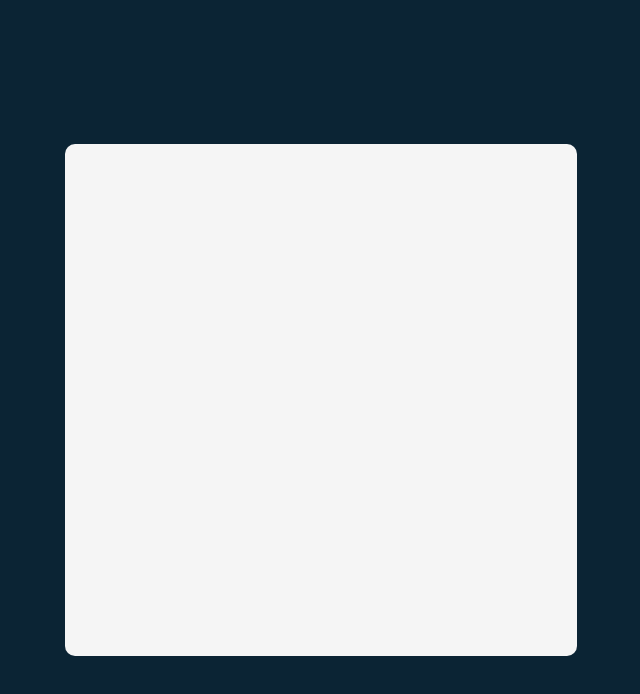
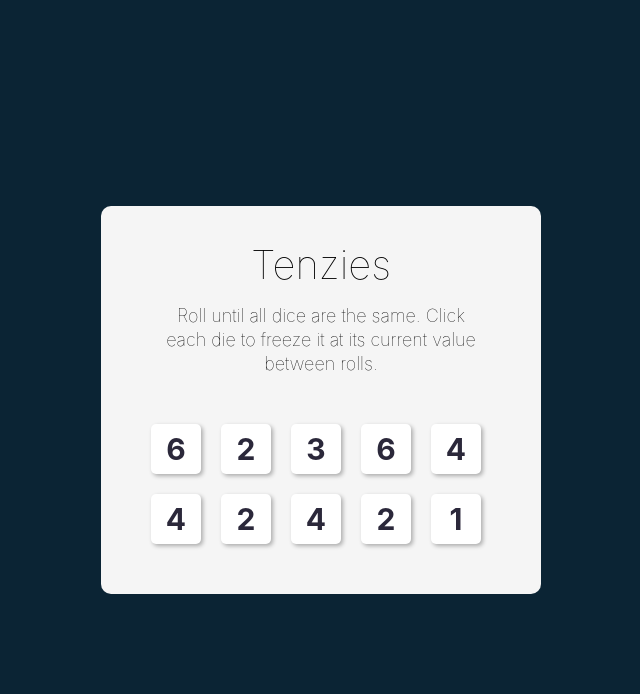
Before and after one commit to bhszewczyk/react-tenzies-game, a React (Vite) app: page / in a window 1280 px wide. Shown: the top 694 px of the page, without its empty margins (319-959 px from the left). Built offline with nearby package versions, Linux system fonts and the light colour scheme.

Commit message:
Adds Die and Dice components

```diff
--- /dev/null
+++ b/components/Dice.jsx
@@ -0,0 +1,33 @@
+import React from 'react';
+import Die from './Die';
+import './dice.css';
+
+export default function Dice() {
+	const dice = [];
+
+	for (let i = 0; i < 10; i++) {
+		const rolledDice = Math.floor(Math.random() * 6 + 1);
+
+		const die = {
+			id: i,
+			value: rolledDice,
+		};
+
+		dice.push(die);
+	}
+
+	const diceEls = dice.map((dice) => <Die key={dice.id} dice={dice} />);
+
+	return (
+		<main>
+			<header>
+				<h1>Tenzies</h1>
+				<p>
+					Roll until all dice are the same. Click each die to freeze it at its
+					current value between rolls.
+				</p>
+			</header>
+			<div className='dice-container'>{diceEls}</div>
+		</main>
+	);
+}
--- /dev/null
+++ b/components/Die.jsx
@@ -0,0 +1,10 @@
+import React from 'react';
+import './die.css';
+
+export default function Die(props) {
+	return (
+		<div className='die'>
+			<span>{props.dice.value}</span>
+		</div>
+	);
+}
--- /dev/null
+++ b/components/dice.css
@@ -0,0 +1,24 @@
+main {
+	padding: 2rem;
+	max-width: 40rem;
+}
+
+header {
+	padding: 0 4rem;
+}
+
+main h1 {
+	font-size: 4rem;
+	font-weight: 100;
+}
+
+main header p {
+	font-size: 1.8rem;
+	font-weight: 100;
+}
+
+.dice-container {
+	display: flex;
+	flex-wrap: wrap;
+	padding: 2rem;
+}
--- /dev/null
+++ b/components/die.css
@@ -0,0 +1,16 @@
+.die {
+	height: 5rem;
+	width: 5rem;
+	background-color: #fff;
+	color: #2b283a;
+	display: inline-block;
+	margin: 1rem;
+	display: flex;
+	font-size: 3rem;
+	align-items: center;
+	justify-content: center;
+	border-radius: 5px;
+	color: #2b283a;
+	font-weight: bold;
+	box-shadow: 2px 2px 4px rgba(0, 0, 0, 0.3);
+}
--- a/src/App.css
+++ b/src/App.css
@@ -7,7 +7,7 @@
 
 .app {
 	background-color: #f5f5f5;
-	min-height: 32rem;
-	min-width: 32rem;
+	min-height: 36rem;
+	min-width: 36rem;
 	border-radius: 10px;
 }
--- a/src/App.jsx
+++ b/src/App.jsx
@@ -1,7 +1,12 @@
 import './App.css';
+import Dice from '../components/Dice';
 
 function App() {
-	return <div className='app'></div>;
+	return (
+		<div className='app'>
+			<Dice />
+		</div>
+	);
 }
 
 export default App;
--- a/src/index.css
+++ b/src/index.css
@@ -1,16 +1,15 @@
 :root {
 	font-family: Inter, Avenir, Helvetica, Arial, sans-serif;
-	font-size: 16px;
 	line-height: 24px;
-	font-weight: 400;
+	font-size: 62.5%;
 }
 
 body {
+	box-sizing: border-box;
 	margin: 0;
-	font-size: 62.5%;
 	display: flex;
 	place-items: center;
-	min-width: 320px;
+	min-width: 40rem;
 	min-height: 100vh;
 	background-color: #0b2434;
 }
```
